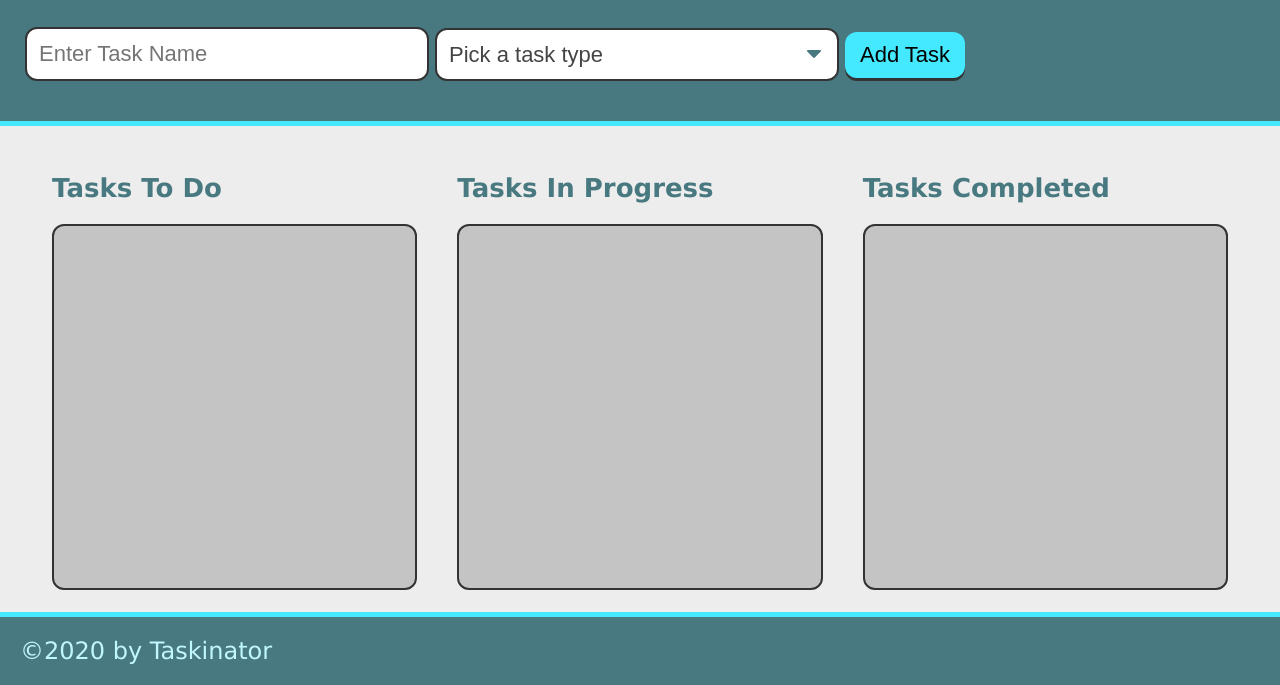
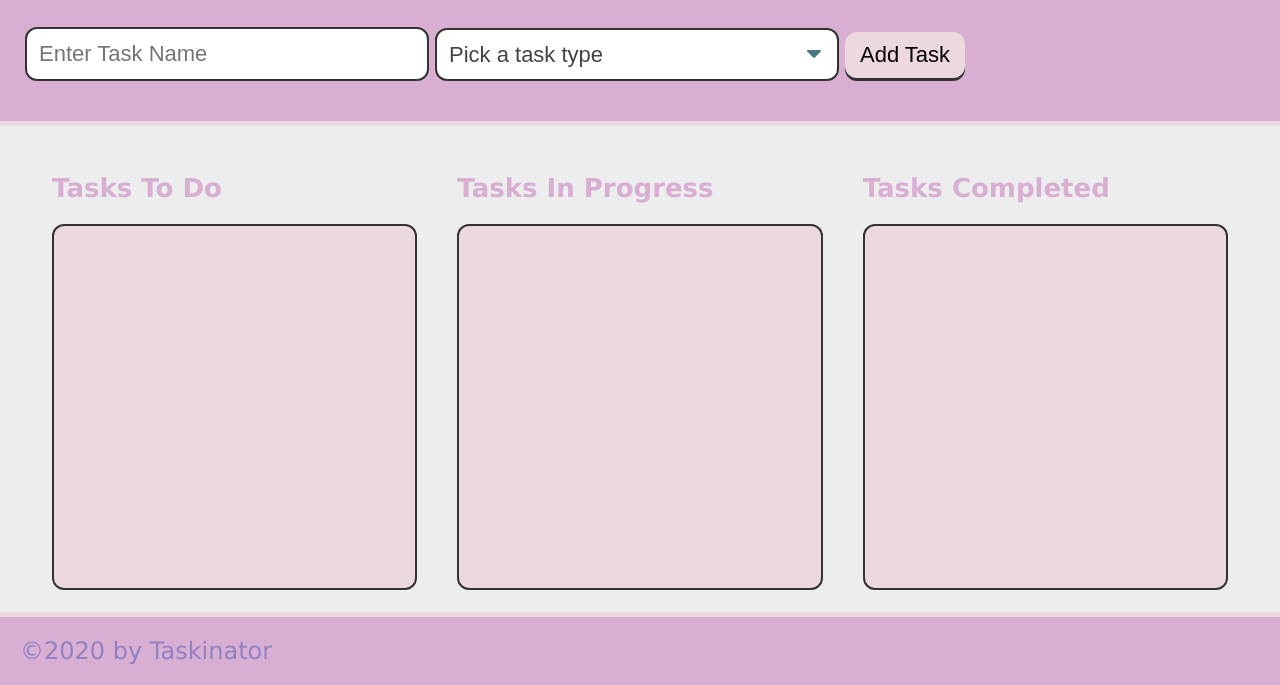
Before and after one commit to aldrinburgos18/taskinator-v2, a plain HTML site: page index.html in a window 1280 px wide. Shown: the part 115-800 px from the top of the page. Drawn offline with Linux system fonts and the light colour scheme.

Commit message:
update css

```diff
--- a/assets/css/style.css
+++ b/assets/css/style.css
@@ -3,9 +3,9 @@
 }
 
 :root {
-  --primary: #44e9ff;
-  --secondary: #497980;
-  --tertiary: rgb(192, 246, 253);
+  --primary: #ebd9dd;
+  --secondary: #d8aed3;
+  --tertiary: #9182c4;
   --grey: #333;
   font-size: 62.5%;
 }
@@ -98,7 +98,7 @@ footer {
   list-style: none;
   padding: 15px;
   height: calc(100% - 50px);
-  background: rgb(196, 196, 196);
+  background: var(--primary);
   border-radius: 12px;
   border: 2px solid var(--grey);
 }
@@ -228,5 +228,4 @@ footer {
   .task-list-wrapper {
     flex-basis: 100%;
   }
-
 }
--- a/assets/js/script.js
+++ b/assets/js/script.js
@@ -256,7 +256,7 @@ var dropZoneDragHandler = function (event) {
     event.preventDefault();
     taskListEl.setAttribute(
       "style",
-      "background: rgba(68, 233, 255, 0.7); border-style: dashed;"
+      "background: #d8aed3; border-style: dashed;"
     );
   }
 };
```
